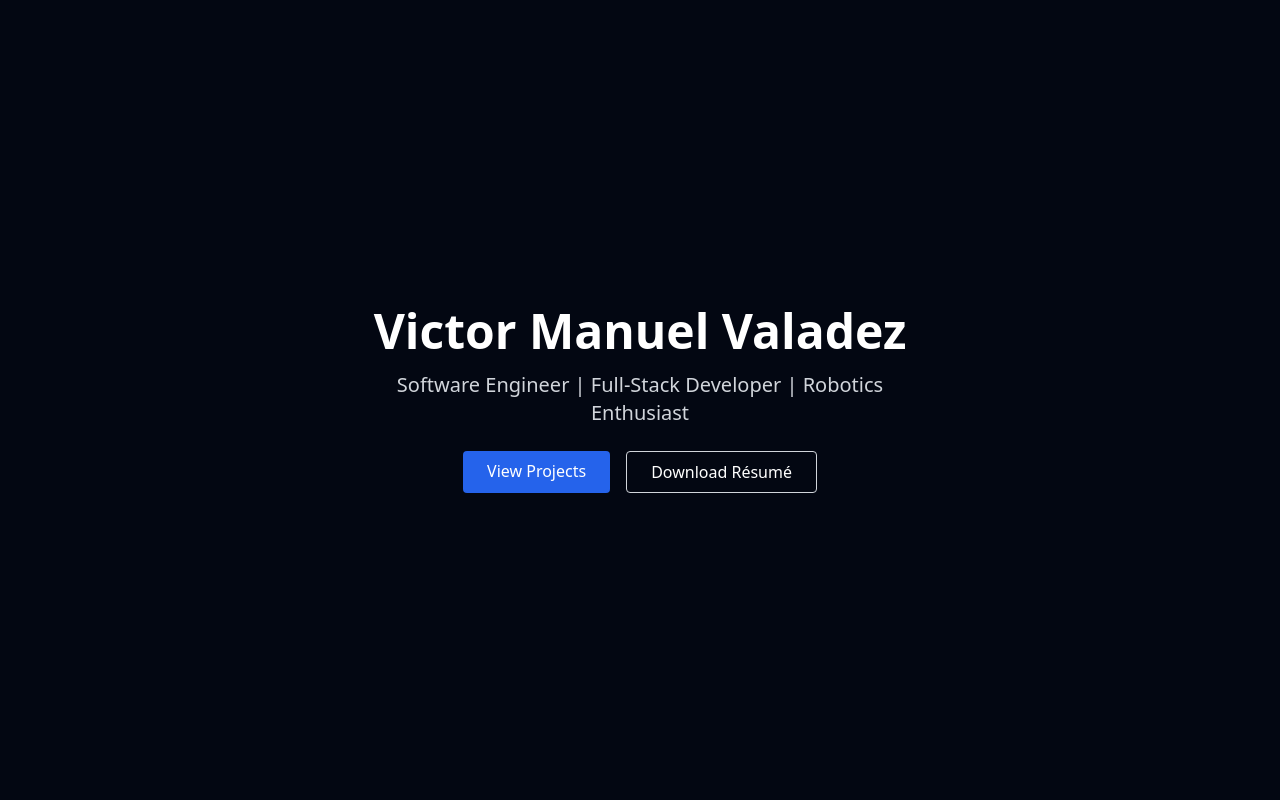
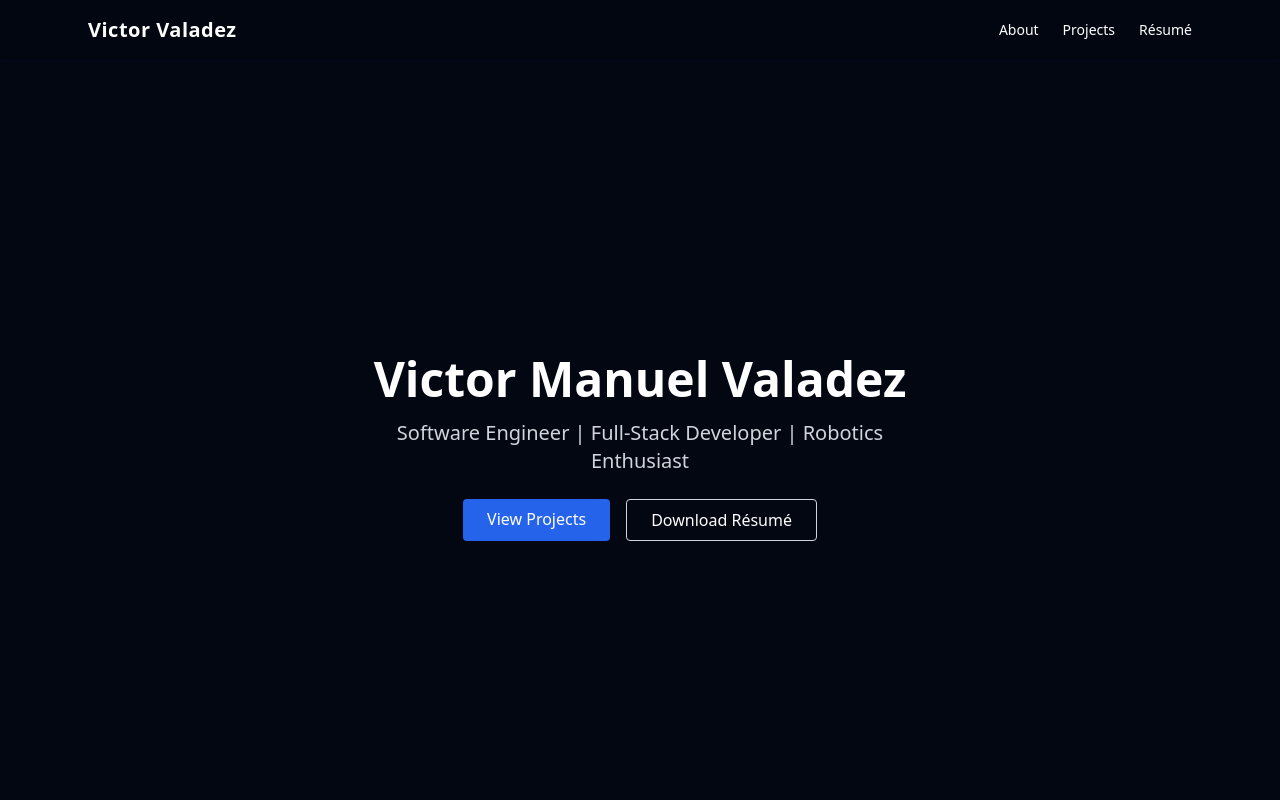
Before and after one commit to victorvaladez1/victor-portfolio, a React (Create React App) app: page / in a window 1280 px wide. Shown: the top 800 px of the page. Built offline with nearby package versions, Linux system fonts and the light colour scheme.

Commit message:
feat: add responsive fixed navbar with smooth scroll links and backdrop blur

```diff
--- a/src/App.jsx
+++ b/src/App.jsx
@@ -15,8 +15,26 @@ function App() {
 
   return (
     <>
+      {/* Nav Bar */}
+      <header className="fixed top-0 left-0 w-full bg-gray-950/90 backdrop-blur-md z-50 shadow shadow-blue-900/10">
+        <nav className="max-w-6xl mx-auto px-6 py-4 flex items-center justify-between text-white">
+          <h1 className="text-xl font-bold tracking-wide">Victor Valadez</h1>
+          <ul className="hidden md:flex gap-6 text-sm font-medium">
+            <li>
+              <a href="#about" className="hover:text-blue-400 transition">About</a>
+            </li>
+            <li>
+              <a href="#projects" className="hover:text-blue-400 transition">Projects</a>
+            </li>
+            <li>
+              <a href="/resume.pdf" className="hover:text-blue-400 transition">Résumé</a>
+            </li>
+          </ul>
+        </nav>
+      </header>
+
       {/* Hero Section */}
-      <main className="min-h-screen bg-gray-950 text-white flex flex-col items-center justify-center text-center p-8">
+      <main className="pt-24 min-h-screen bg-gray-950 text-white flex flex-col items-center justify-center text-center px-8">
         <h1 className="text-5xl font-bold mb-4">Victor Manuel Valadez</h1>
         <p className="text-xl text-gray-300 max-w-xl">
           Software Engineer | Full-Stack Developer | Robotics Enthusiast
```
